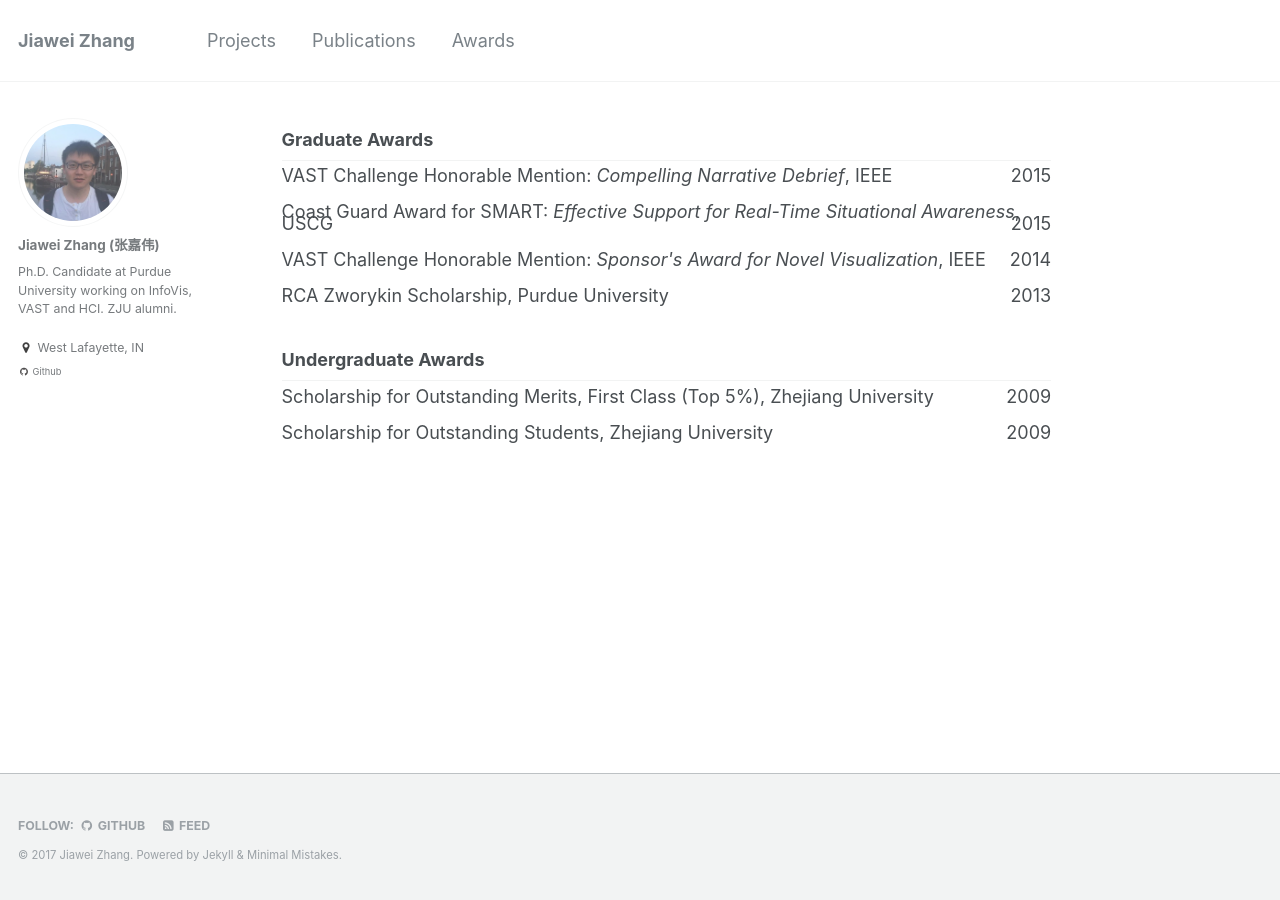
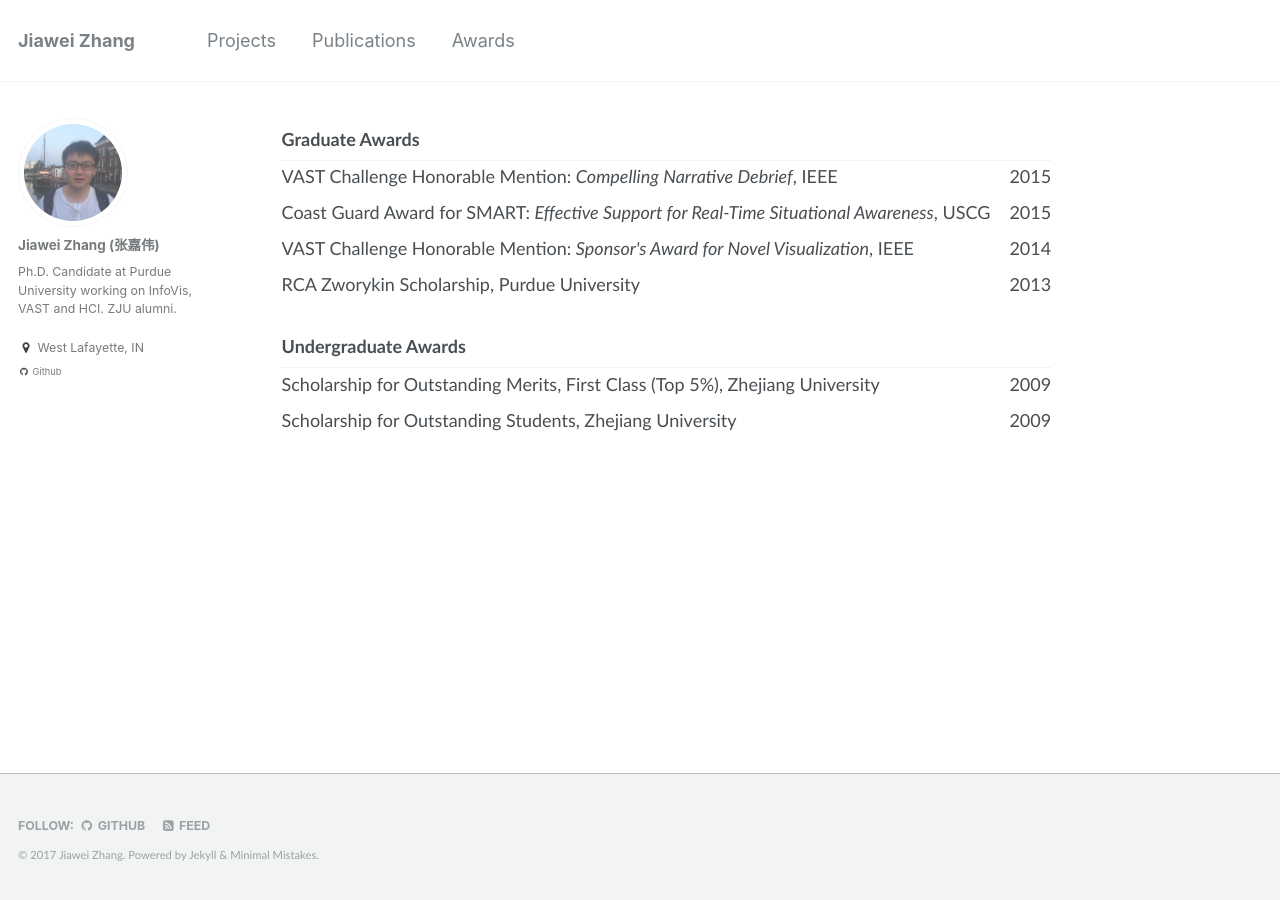
Before and after one commit to rivulet-zhang/rivulet-zhang.github.io, a Jekyll site: the page built from _pages/awards.md, in a window 1280 px wide. Built offline with Jekyll 4.4.1, drawn with Linux system fonts in a browser that asks for light colours.

Commit message:
initial commit

```diff
--- a/_sass/_variables.scss
+++ b/_sass/_variables.scss
@@ -28,9 +28,11 @@
 $calisto                    : "Calisto MT", serif;
 $garamond                   : Garamond, serif;
 
-$global-font-family         : $sans-serif;
-$header-font-family         : $sans-serif;
-$caption-font-family        : $sans-serif;
+$customFont                 : Calibri, Candara, Segoe, "Segoe UI", Optima, Arial, sans-serif;
+
+$global-font-family         : $customFont;
+$header-font-family         : $customFont;
+$caption-font-family        : $customFont;
 
 /* type scale */
 
```
